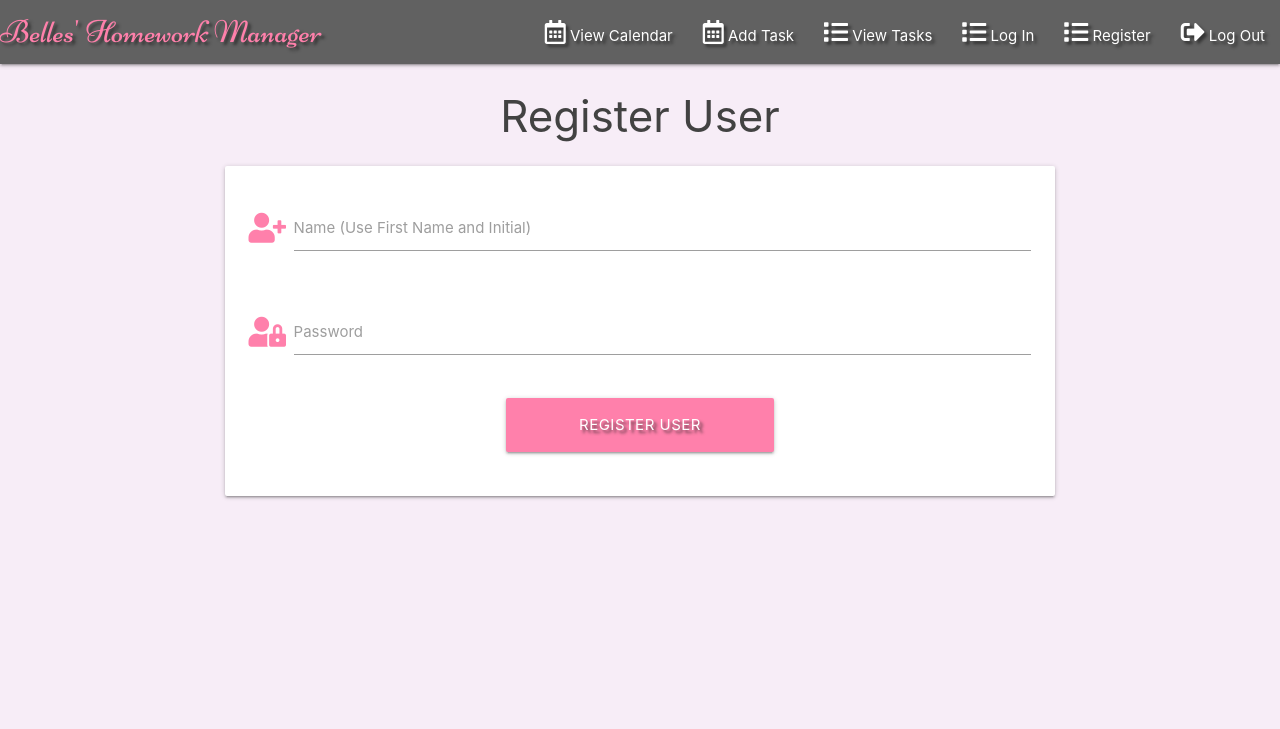
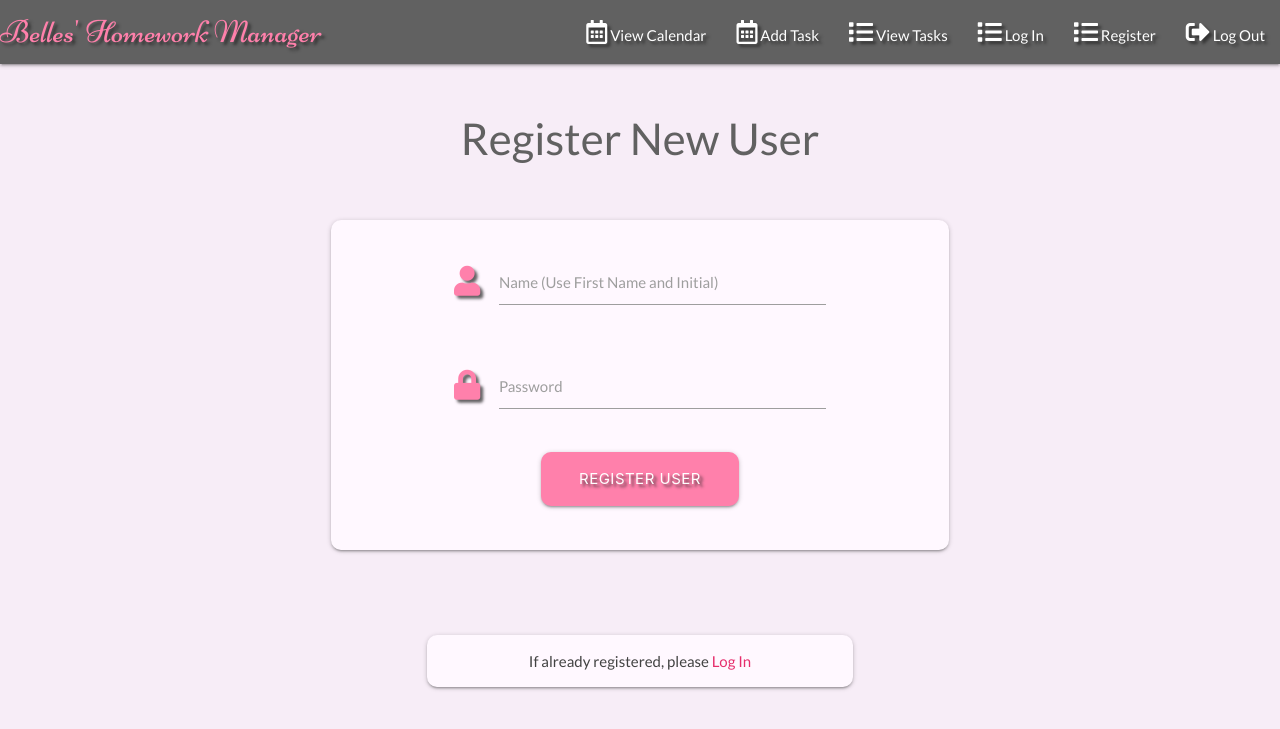
Before and after one commit to Rachel2308/MS3-belles-task-manager, a Flask app: page /register in a window 1280 px wide. Shown: the top 729 px of the page. Run offline with Flask 2, Linux system fonts and the light colour scheme; some libraries are stand-ins or nearby versions.

Commit message:
Registration page styled, header links styled on hover

```diff
--- a/app.py
+++ b/app.py
@@ -27,9 +27,23 @@ def show_tasks():
 
 @app.route("/register", methods=["GET", "POST"])
 def register():
+    if request.method == "POST":
+        existing_user = mongo.db.users.find_one(
+            {"username": request.form.get("username").lower()})
+
+        if existing_user:
+            flash("User is already registered.")
+            return redirect(url_for("register"))
+
+        register = {
+            "username": request.form.get("username").lower(),
+            "password": generate_password_hash(request.form.get("password"))
+        }
+        mongo.db.users.insert_one(register)
+
+        session["user"] = request.form.get("username").lower()
+        flash("Registration Successful")
     return render_template("register.html")
-
-
 
 
 if __name__ == "__main__":
--- a/static/css/style.css
+++ b/static/css/style.css
@@ -1,5 +1,6 @@
 body {
     background-color: #f7edf7;
+    font-family: 'Lato', sans-serif;
 }
 
 .text-shadow {
@@ -10,6 +11,44 @@ body {
     font-family: "niconne", cursive;
 }
 
+.sidenav {
+    background-color: #f7edf7;
+}
+
+header a:hover {
+    color: #ff80ab;
+}
+
+/* Registration Form */
+
 .registration-form-header {
+    color: #616161;
+    margin-top: 50px;
+    margin-bottom: 50px;
+}
+
+.registration-form {
+    border-radius: 10px;
+    background-color: #fff8ff;
+}
+
+.submit-button {
+    border-radius: 10px;
+}
+
+.registration-bottom-link {
+    background-color: #fff8ff;
+    border-radius: 10px;
+    margin-top: 50px;
+    text-align: center;
     color: #424242;
 }
+
+.registration-bottom-link a{
+    color: #e62e6c;
+}
+
+.registration-bottom-link a:hover {
+	color: #4d4455;
+	text-decoration: underline;
+}
--- a/templates/base.html
+++ b/templates/base.html
@@ -12,7 +12,11 @@
     <link rel="stylesheet" href="{{ url_for('static', filename='css/style.css') }}" type="text/css">
     <link rel="icon" type="image/png" href="static/image/belles-favicon.PNG" />
     <link rel="preconnect" href="https://fonts.gstatic.com">
-    <link href="https://fonts.googleapis.com/css2?family=Niconne&display=swap" rel="stylesheet">
+    <link rel="preconnect" href="https://fonts.gstatic.com">
+    <link href="https://fonts.googleapis.com/css2?family=Lato:wght@400;700;900&family=Niconne&display=swap" rel="stylesheet">
+    <link rel="stylesheet" href="https://cdnjs.cloudflare.com/ajax/libs/hover.css/2.3.1/css/hover-min.css"
+      integrity="sha512-csw0Ma4oXCAgd/d4nTcpoEoz4nYvvnk21a8VA2h2dzhPAvjbUIK6V3si7/g/HehwdunqqW18RwCJKpD7rL67Xg=="
+      crossorigin="anonymous" />
     {% block styles %}
     {% endblock %}
     <title>Belles' Task Manager</title>
@@ -45,7 +49,7 @@
             <li><a href="#"><i class="fas fa-plus"></i>Add Task</a></li>
             <li><a href="{{ url_for('show_tasks') }}"><i class="fas fa-list"></i>View Tasks</a></li>
             <li><a href="#"><i class="fas fa-list"></i>Log In</a></li>
-            <li><a href="{{ url_for('register') }}" class="text-shadow"><i class="fas fa-list"></i>  Register</a></li>
+            <li><a href="{{ url_for('register') }}"><i class="fas fa-list"></i>  Register</a></li>
             <li><a href="#"><i class="fas fa-sign-out-alt"></i>Log Out</a></li>
         </ul>
 
--- a/templates/register.html
+++ b/templates/register.html
@@ -1,24 +1,24 @@
 {% extends "base.html" %}
 {% block content %}
 
-<h3 class="center-align registration-form-header">Register User</h3>
+<h3 class="center-align registration-form-header">Register New User</h3>
 
 <div class="row">
-    <form class="col s12 m8 offset-m2"method="POST" action="{{ url_for ('register') }}">
-        <div class="card-panel">
+    <form class="col s10 offset-s1 m6 offset-m3" method="POST" action="{{ url_for ('register') }}">
+        <div class="card-panel registration-form">
             <!-- Enter Name -->
             <div class="row">
-                <div class="input-field col s12">
-                    <i class="fas fa-user-plus prefix pink-text text-accent-1"></i>
-                    <input id="fullname" name="fullname" type="text" class="validate">
-                    <label for="fullname">Name (Use First Name and Initial)</label>
+                <div class="input-field col s8 offset-s2">
+                    <i class="fas fa-user prefix pink-text text-accent-1 text-shadow"></i>
+                    <input id="username" name="username" type="text" class="validate">
+                    <label for="username">Name (Use First Name and Initial)</label>
                 </div>
             </div>
 
             <!-- Enter Password -->
             <div class="row">
-                <div class="input-field col s12">
-                    <i class="fas fa-user-lock prefix pink-text text-accent-1"></i>
+                <div class="input-field col s8 offset-s2">
+                    <i class="fas fa-lock prefix pink-text text-accent-1 text-shadow"></i>
                     <input id="password" name="password" type="password" class="validate">
                     <label for="password">Password</label>
                 </div>
@@ -26,11 +26,20 @@
 
             <!--Register User Button-->
             <div class="row">
-                <button type="submit" class="col s4 offset-s4 btn-large pink accent-1 text-shadow">
+                <button type="submit" class="col s4 offset-s4 btn-large pink accent-1 text-shadow submit-button">
                     Register User</button>
             </div>
         </div>
     </form>
 </div>
 
+ <div class="row">
+      <div class="card-panel col s6 offset-s3 m4 offset-m4 lg2 offset-lg5 registration-bottom-link">
+        <p>If already registered, please <a href="#">Log In</a></p>
+
+      </div>
+    </div>
+
+
+
 {% endblock %}
```
